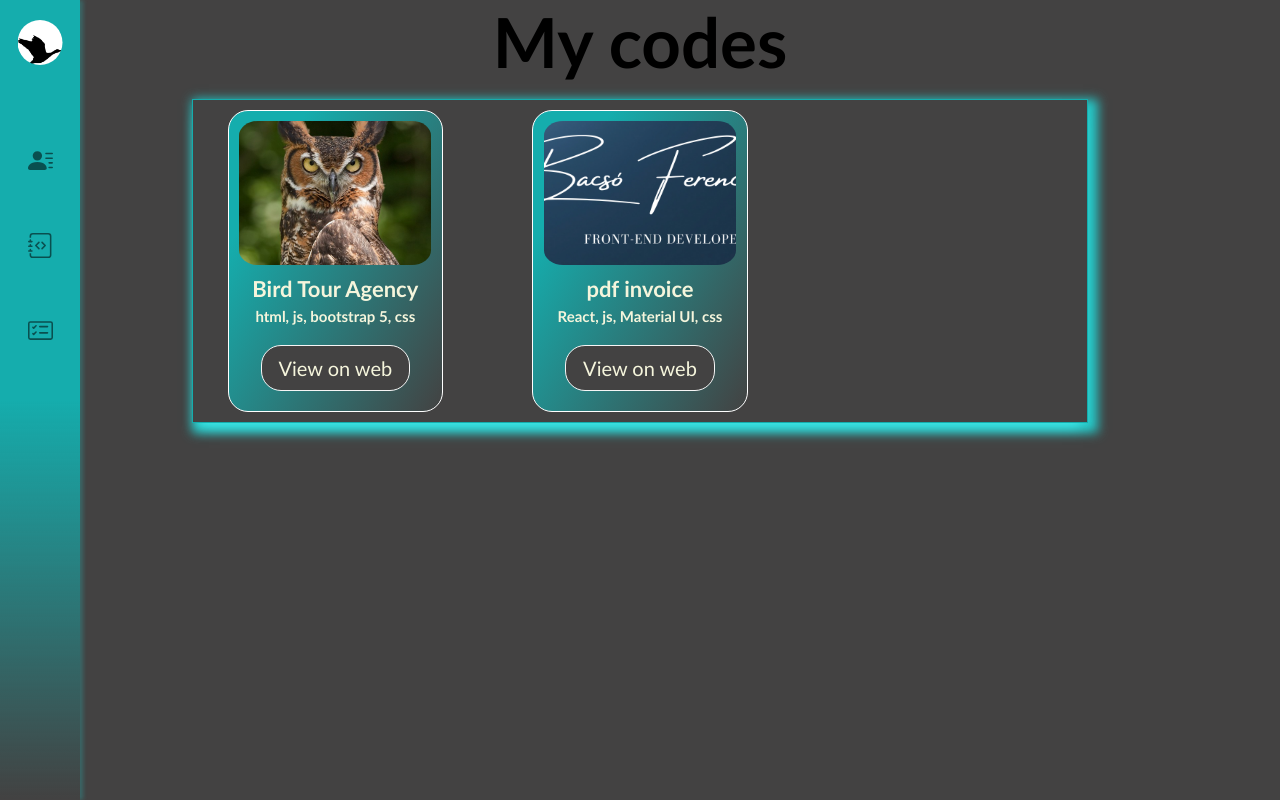
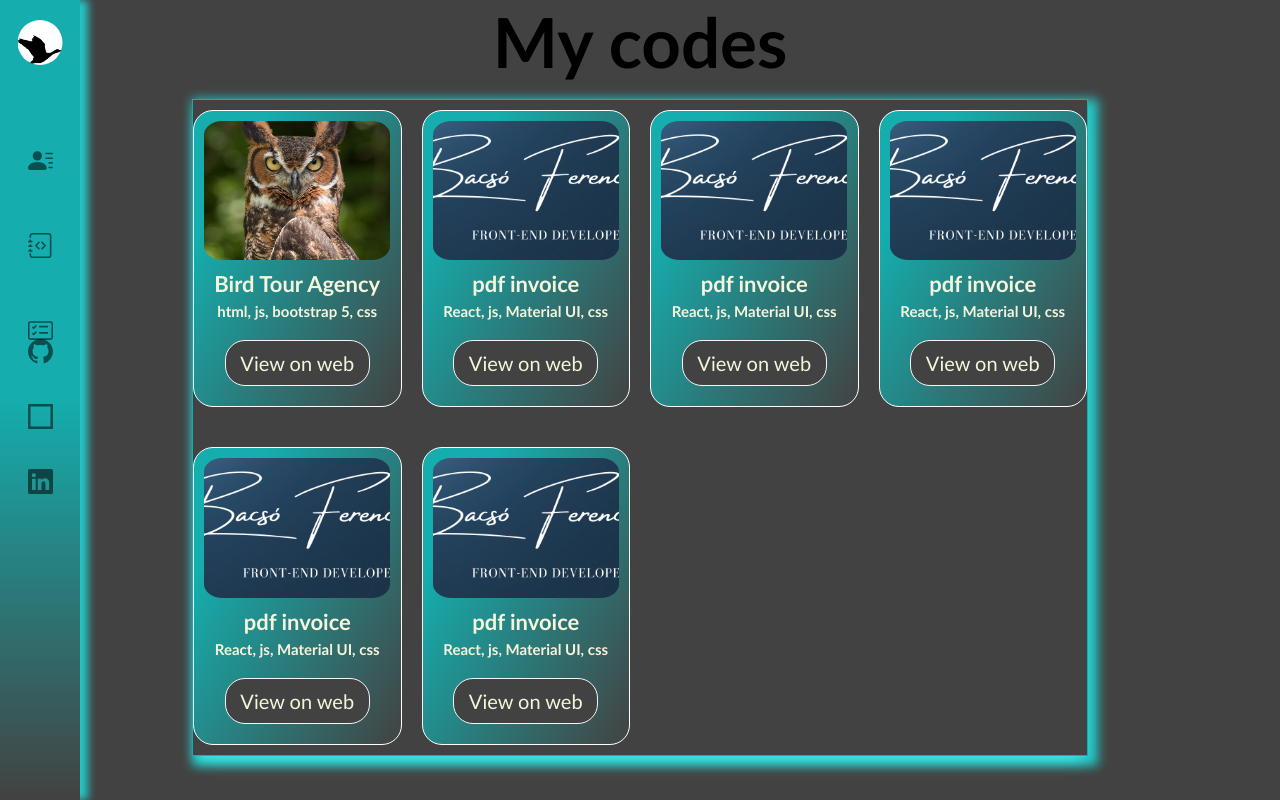
Before and after one commit to FerencBacso89/resume, a React (Vite) app: page /mycode in a window 1280 px wide. Built offline with nearby package versions, Linux system fonts and the light colour scheme.

Commit message:
handle onclick events
navigate other pages when you click to project or github, linkedin etc...

```diff
--- a/src/Components/Mycodes/card.css
+++ b/src/Components/Mycodes/card.css
@@ -1,9 +1,11 @@
 .cardList{
     width: 70vw;
     max-width: 1170px;
+    height: fit-content;
     margin:5rem auto;
     display: grid;
     gap:2rem;
+
 
     border: 1px solid var(--navbarblue);
     margin:2vh auto;
@@ -53,6 +55,6 @@
 }
 @media screen and (min-width:768px){
     .cardList{
-        grid-template-columns: repeat(3, 1fr);
+        grid-template-columns: repeat(4, 0.5fr);
     }
 }
--- a/src/Components/Mycodes/cardData.jsx
+++ b/src/Components/Mycodes/cardData.jsx
@@ -19,4 +19,40 @@ export const cardData = [
       description:"weouofcbowhbchb  wcbw wn  eflwbe wefl wefewfjwefw ewf wefew fwe fwef uwaga",
       url:'https://stackoverflow.com/questions/29810914/react-js-onclick-cant-pass-value-to-method'
     },
+    {
+      id:3,
+      img:defaultImg,
+      company:'pdf invoice',
+      skills:'React, js, Material UI, css',
+      category:"code snipet",
+      description:"weouofcbowhbchb  wcbw wn  eflwbe wefl wefewfjwefw ewf wefew fwe fwef uwaga",
+      url:'https://stackoverflow.com/questions/29810914/react-js-onclick-cant-pass-value-to-method'
+    },
+    {
+      id:4,
+      img:defaultImg,
+      company:'pdf invoice',
+      skills:'React, js, Material UI, css',
+      category:"code snipet",
+      description:"weouofcbowhbchb  wcbw wn  eflwbe wefl wefewfjwefw ewf wefew fwe fwef uwaga",
+      url:'https://stackoverflow.com/questions/29810914/react-js-onclick-cant-pass-value-to-method'
+    },
+    {
+      id:5,
+      img:defaultImg,
+      company:'pdf invoice',
+      skills:'React, js, Material UI, css',
+      category:"code snipet",
+      description:"weouofcbowhbchb  wcbw wn  eflwbe wefl wefewfjwefw ewf wefew fwe fwef uwaga",
+      url:'https://stackoverflow.com/questions/29810914/react-js-onclick-cant-pass-value-to-method'
+    },
+    {
+      id:6,
+      img:defaultImg,
+      company:'pdf invoice',
+      skills:'React, js, Material UI, css',
+      category:"code snipet",
+      description:"weouofcbowhbchb  wcbw wn  eflwbe wefl wefewfjwefw ewf wefew fwe fwef uwaga",
+      url:'https://stackoverflow.com/questions/29810914/react-js-onclick-cant-pass-value-to-method'
+    },
   ];
--- a/src/Components/Mycodes/mycode.css
+++ b/src/Components/Mycodes/mycode.css
@@ -3,5 +3,5 @@ div{
     text-align: center;
     font-size: 46px;
     font-family: 'Gill Sans', 'Gill Sans MT', Calibri, 'Trebuchet MS', sans-serif;
-    z-index: 50;
+    z-index: 5;
 }
--- a/src/Components/Sidenav/Sidenav.css
+++ b/src/Components/Sidenav/Sidenav.css
@@ -4,13 +4,16 @@
     min-height: 500px;
     width:80px;
     background: linear-gradient( 180deg, var(--navbarblue) 50%, transparent );
-    animation: boxshadow 5s infinite;
+    box-shadow: 8px 0px 8px 0px rgba(37, 199, 199 ,1);
+    transition: box-shadow ease-in-out infinite ;
     /* -webkit-box-shadow: 5px 0px 5px 0px rgba(37, 199, 199 ,1); /*hexa színkód: #25c7c7 */
    /* -moz-box-shadow: 5px 0px 5px 0px rgba(37, 199, 199 ,1); */
 }
 @keyframes boxshadow{
-   50% {box-shadow: 15px 0px 15px 0px rgba(37, 199, 199 ,1);}
+    from {box-shadow: 2px 0px 2px 0px rgba(37, 199, 199 ,0.5);}
+  to {box-shadow: 8px 0px 8px 0px rgba(37, 199, 199 ,1);}
 }
+
 #logo-img{
 width: 45px;
 height: 45px;
@@ -36,6 +39,18 @@ object-fit: cover;
     color: #fff ;
 
 }
-.tooltip{
-        font-size: 5rem !important;
+.bottomLinks{
+    margin-bottom:1.5vh !important;
+    font-size: 2.5rem !important;
+    bottom: 3vh;
+    max-height: 3vh;
+    position: relative;
 }
+.downNav{
+    font-size: 2.5rem !important;
+margin-bottom: 1.5rem !important;
+}
+.downNav:hover {
+    color: #fff ;
+
+}
--- a/src/Components/Sidenav/Sidenav.jsx
+++ b/src/Components/Sidenav/Sidenav.jsx
@@ -9,12 +9,16 @@ import Tooltip, { tooltipClasses } from "@mui/material/Tooltip";
 import { IconButton } from '@mui/material';
 import { styled } from "@mui/material/styles";
 import {
-  BsPersonSquare,
+  BsGithub,
+  BsLinkedin,
   BsCardChecklist,
   BsPersonLinesFill,
   BsJournalCode,
 } from "react-icons/bs";
+import {SiCodesandbox} from "react-icons/si"
+
 import { positions } from '@mui/system';
+import { LinkedIn } from '@mui/icons-material'
 
 
 const TooltipIcon = styled(({ className, ...props }) => (
@@ -34,7 +38,15 @@ const TooltipIcon = styled(({ className, ...props }) => (
       textAlign:"center",
     },
   }));
-
+const HandleLinkedin=()=>{
+  window.open("https://www.linkedin.com/","_blank")
+}
+const HandleGit=()=>{
+  window.open("https://www.linkedin.com/","_blank")
+}
+const HandleSandbox=()=>{
+  window.open("https://www.linkedin.com/","_blank")
+}
 function Sidenav() {
   return (
     <div className="navbar">
@@ -64,6 +76,31 @@ function Sidenav() {
             </IconButton>
           </TooltipIcon>
         </NavLink>
+
+      <section className="bottomLinks">
+
+        <NavLink className={"link-elem"} onClick={HandleGit}>
+          <TooltipIcon title="Github" arrow placement="right">
+            <IconButton className=" downNav">
+              <BsGithub/>
+            </IconButton>
+          </TooltipIcon>
+        </NavLink>
+        <NavLink className={"link-elem"} onClick={HandleSandbox}>
+          <TooltipIcon title="Code sandbox" arrow placement="right">
+            <IconButton className=" downNav">
+              <SiCodesandbox/>
+            </IconButton>
+          </TooltipIcon>
+        </NavLink>
+        <NavLink className={"link-elem"} onClick={HandleLinkedin}>
+          <TooltipIcon title="LinkedIn" arrow placement="right">
+            <IconButton className=" downNav">
+              <BsLinkedin/>
+            </IconButton>
+          </TooltipIcon>
+        </NavLink>
+      </section>
       </nav>
     </div>
 
--- a/src/index.css
+++ b/src/index.css
@@ -19,5 +19,6 @@ body{
   width: 100%;
   height:100%;
   overflow: hidden;
+  overflow-y: visible;
   display: block;
 }
```
